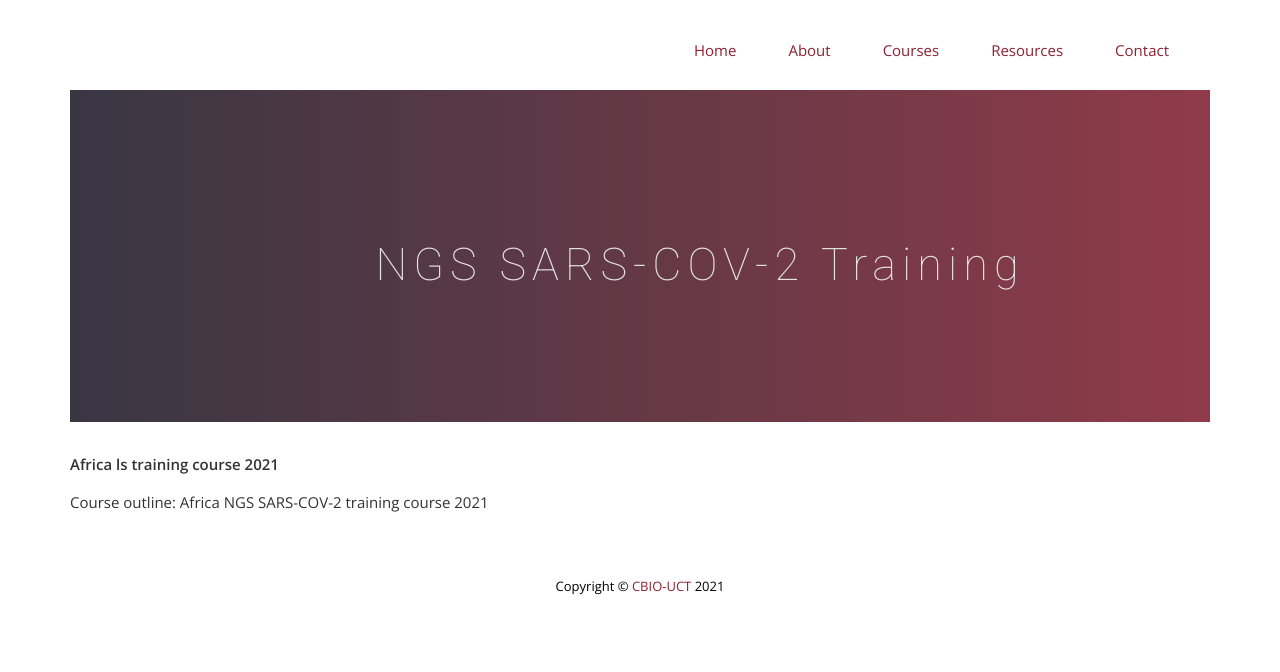
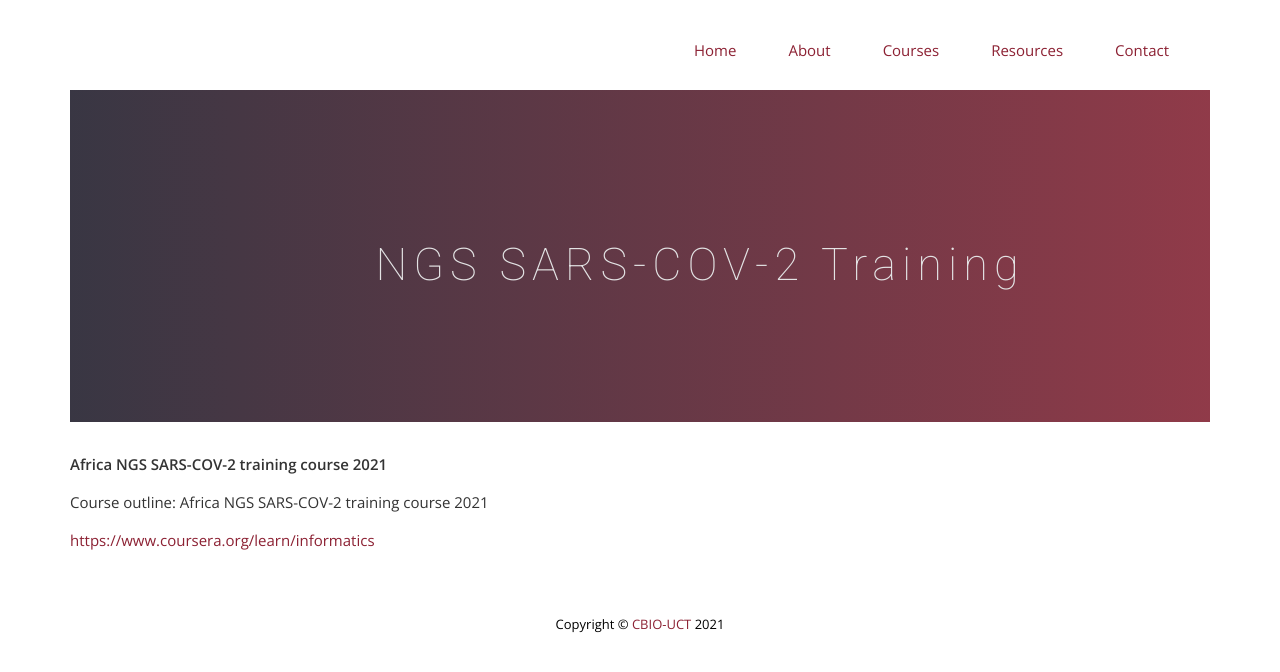
Before and after one commit to pmaturure3/ngsacad, a Jekyll site: the page built from _posts/2021-06-09-NGS SARS-COV-2-training.md, in a window 1280 px wide. Shown: the top 672 px of the page. Built offline with Jekyll 4.4.1, drawn with Linux system fonts in a browser that asks for light colours; nearby versions of some CDN libraries; some web fonts are replaced; comment, search, counter and statistics services are not loaded.

Commit message:
added test upload file link

```diff
--- a/_posts/2021-06-09-NGS SARS-COV-2-training.md
+++ b/_posts/2021-06-09-NGS SARS-COV-2-training.md
@@ -9,9 +9,9 @@ permalink: /:year/:title
 {% include subpage-header.html %}
 
  <br />
-**Africa ls training course 2021**
+**Africa NGS SARS-COV-2 training course 2021**
 
 Course outline:  Africa NGS SARS-COV-2 training course 2021
 
 
-[1]:{{ site.url }}/uploads/NGS_SARS-COV-2course_outline.pdf
+[https://www.coursera.org/learn/informatics]({{ site.url }}/uploads/NGS_SARS-COV-2course_outline.pdf)
```
